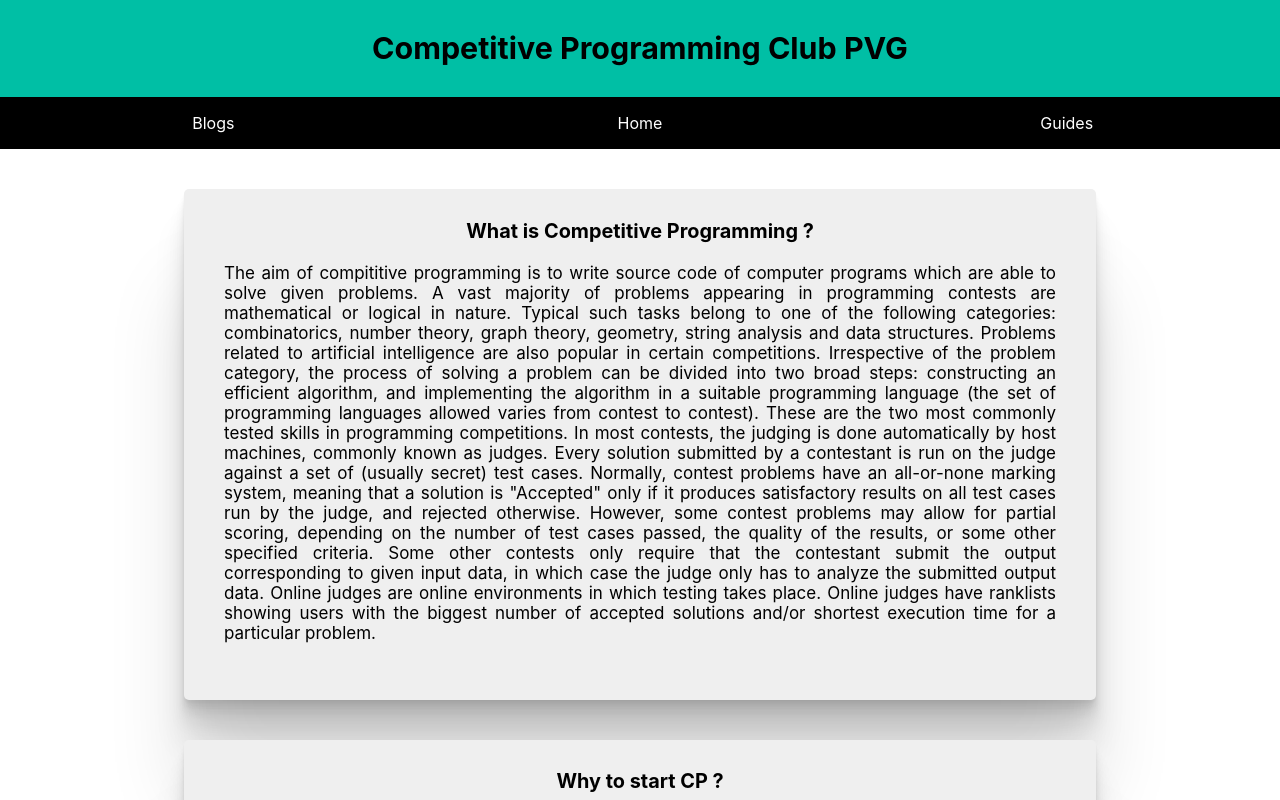
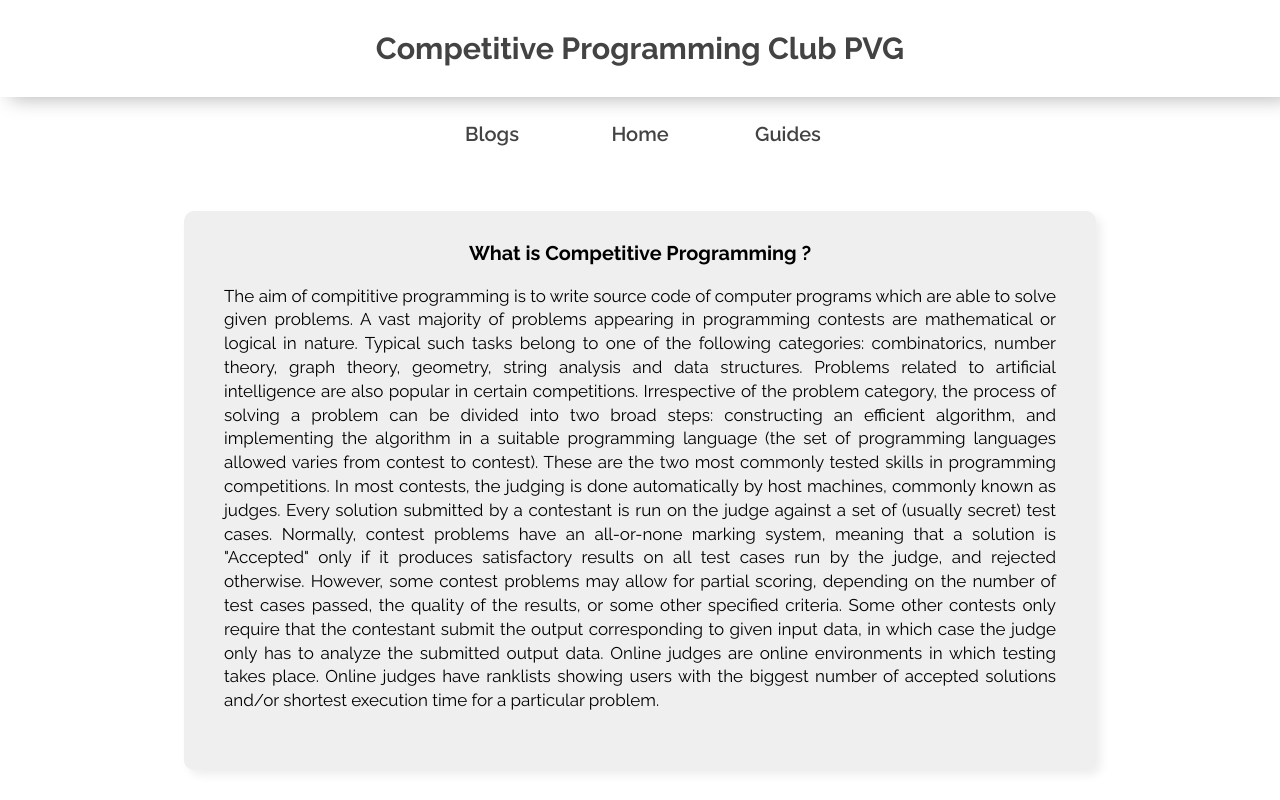
Before and after one commit to gaurav1620/CP-Club-PVG, a React (Create React App) app: page / in a window 1280 px wide. Shown: the top 800 px of the page. Built offline with nearby package versions, Linux system fonts and the light colour scheme.

Commit message:
Some CSS changes

```diff
--- a/src/App.css
+++ b/src/App.css
@@ -1,3 +1,6 @@
+@import url('https://fonts.googleapis.com/css2?family=Raleway:wght@400;500;600;700;800&display=swap');
+@import url('https://fonts.googleapis.com/css2?family=Nunito+Sans:wght@400;600;700&display=swap');
+
 .App {
 }
 
@@ -23,12 +26,14 @@
 }
 
 .App-header {
-  background-color: #00bfa5;
+  background-color: transparent;
   display: flex;
   align-items:center;
   justify-content:center;
   font-size: calc(10px + 2vmin);
-  color: #000;
+  color: #434343;
+  font-family: 'Raleway', sans-serif;
+  box-shadow: 10px 0 20px #ababab;
 }
 .menu{
     width : 100%;
@@ -37,6 +42,7 @@
     flex-direction:row;
     margin:auto;
     text-align:center;
+    justify-content: center;
 }
 .sticky{
     position: fixed;
@@ -49,18 +55,34 @@
 }
 
 .noicehvr{
-    background-color:#000;
+    background-color:transparent;
     transition:0.2s;
     color:#fff;
-    display:box;
-    flex:1;
-    margin:0;
+    display:flex;
+    flex-direction: column;
+    align-items: center;
+    width: 10%;
+    margin:0 10px;
+    cursor: pointer;
 }
 
-.noicehvr:hover{
-    background-color:#fff;
+.noicehvr p {
+  padding: 5px 10px;
+  border-radius: 100px;
+  background-color: transparent;
+  display: flex;
+  color: #434343;
+  font-family: 'Raleway',sans-serif;
+  font-size: 20px;
+  font-weight: 600;
+  transition: 0.3s ease-in;
+}
+
+.noicehvr p:hover{
+    background-color:#eeeeee;
     color:#000;
-    border-bottom: 3px solid #3700B3;
+    transition: 0.3s ease-in;
+    /* border-bottom: 3px solid #3700B3; */
 }
 
 .websites{
@@ -79,7 +101,7 @@
 }
 
 .blog {
-  box-shadow:
+  /* box-shadow:
   0 2.8px 2.2px rgba(0, 0, 0, 0.034),
   0 6.7px 5.3px rgba(0, 0, 0, 0.048),
   0 12.5px 10px rgba(0, 0, 0, 0.06),
@@ -88,8 +110,8 @@
   0 100px 80px rgba(0, 0, 0, 0.12)
 ;
 
-
-
+   */
+  box-shadow: 5px 5px 10px #eee;
   padding:40px;
   padding-top : 10px;
   min-height: 200px;
@@ -98,10 +120,11 @@
   margin-top:40px;
   margin-bottom:40px;
   background-color:  #efefef;
-  border-radius: 5px;
   word-spacing:auto;
   font-size:17px;
   text-align:justify;
+  border-radius: 10px;
+  font-family: 'Raleway', sans-serif;
 }
 .App-link {
   color: #61dafb;
--- a/src/Home.js
+++ b/src/Home.js
@@ -7,7 +7,7 @@ class Home extends React.Component {
             <div className='simple-block'>
                 <div className='blog' >
                     <h3 style={{textAlign:'center'}}>What is Competitive Programming ? </h3>
-                    <p>The aim of compititive programming is to write source code of computer programs which are able to solve given problems. A vast majority of problems appearing in programming contests are mathematical or logical in nature. Typical such tasks belong to one of the following categories: combinatorics, number theory, graph theory, geometry, string analysis and data structures. Problems related to artificial intelligence are also popular in certain competitions.
+                    <p style={{lineHeight: 1.4}}>The aim of compititive programming is to write source code of computer programs which are able to solve given problems. A vast majority of problems appearing in programming contests are mathematical or logical in nature. Typical such tasks belong to one of the following categories: combinatorics, number theory, graph theory, geometry, string analysis and data structures. Problems related to artificial intelligence are also popular in certain competitions.
 
 Irrespective of the problem category, the process of solving a problem can be divided into two broad steps: constructing an efficient algorithm, and implementing the algorithm in a suitable programming language (the set of programming languages allowed varies from contest to contest). These are the two most commonly tested skills in programming competitions.
 
```
Also changed, not shown: 12 other files (tests, documents, lock files or other folders).
